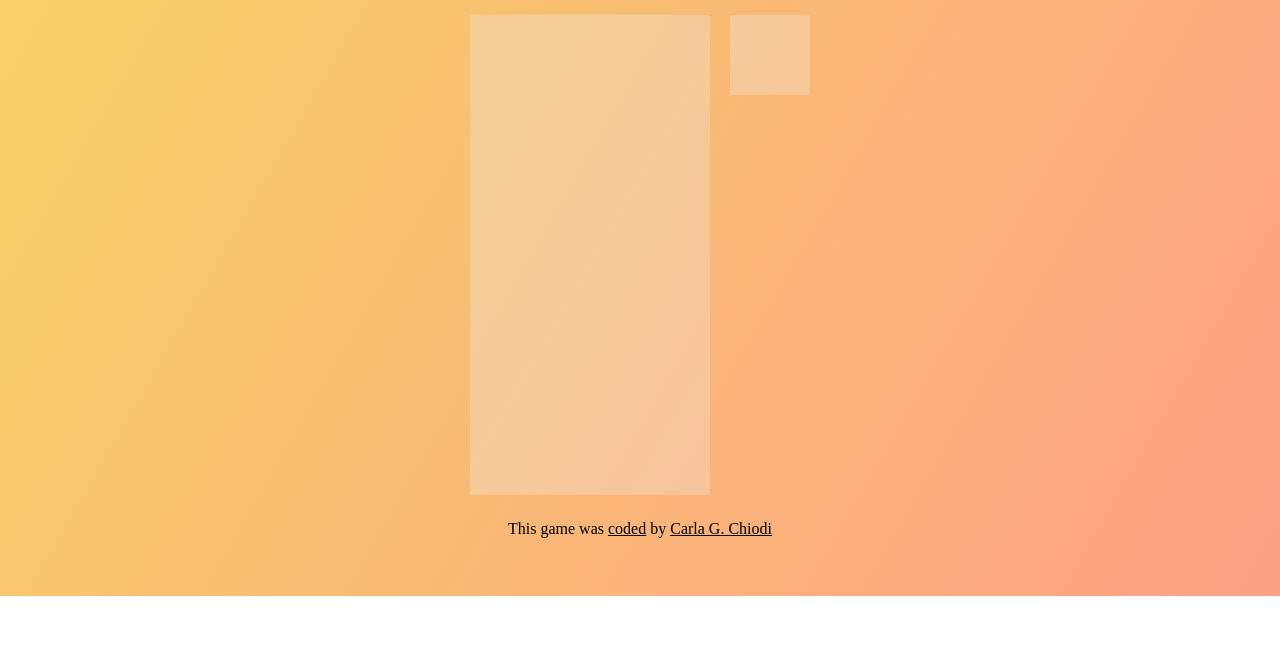
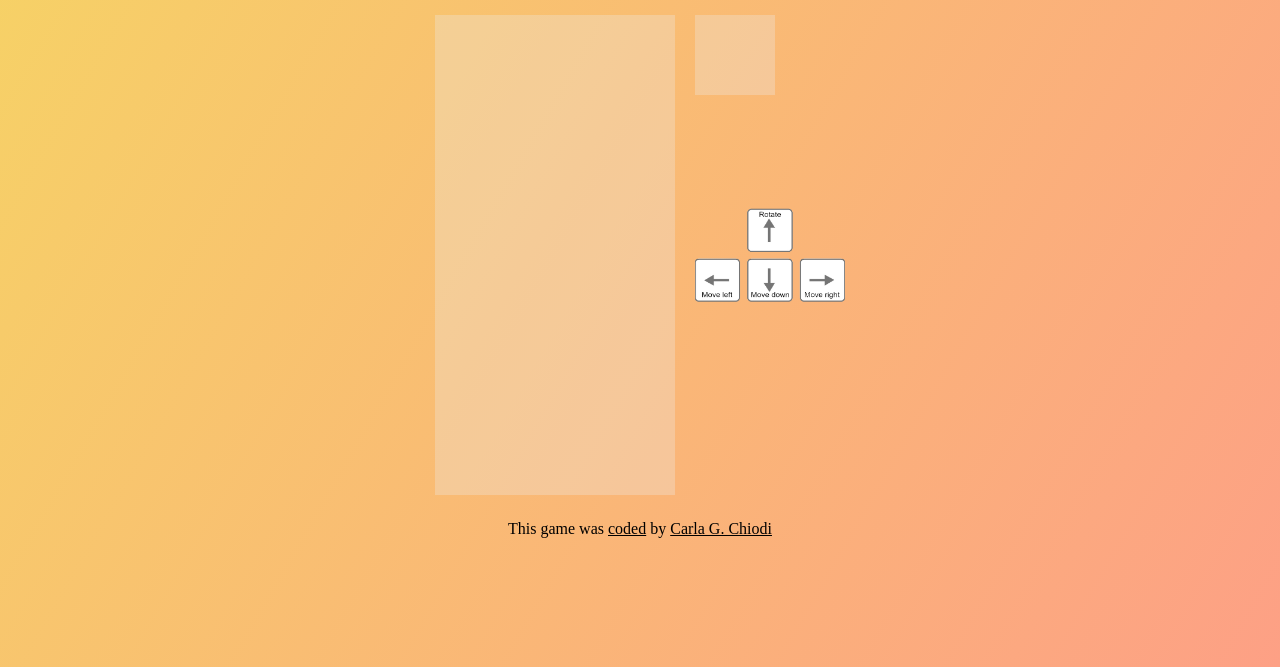
Before and after one commit to chiodicg/Tetris, a plain HTML site: page index.html in a window 1280 px wide. Shown: the part 136-803 px from the top of the page. Drawn offline with Linux system fonts and the light colour scheme.

Commit message:
Added instructions and styling
-Added a figure of the keyboard keys and functions
-Added some styling in the page
-Moved event listener of the keyup inside the Start/Pause button, so it will work only when the game is playing

```diff
--- a/app.js
+++ b/app.js
@@ -101,7 +101,6 @@ document.addEventListener('DOMContentLoaded', () => {
       moveDown()
     }
   }
-  document.addEventListener('keyup', control)
 
   // Make the Tetrominoes move down every second
   function moveDown() {
@@ -221,8 +220,10 @@ document.addEventListener('DOMContentLoaded', () => {
       clearInterval(timerId)
       timerId = null
       status.innerHTML = 'Pause'
+      document.removeEventListener('keyup', control)
     } else {
       status.innerHTML = 'Start'
+      document.addEventListener('keyup', control)
       draw()
       timerId = setInterval(moveDown, 800)
       nextRandom = Math.floor(Math.random() * theTetrominoes.length)
@@ -236,7 +237,7 @@ document.addEventListener('DOMContentLoaded', () => {
       const row = [i, i + 1, i + 2, i + 3, i + 4, i + 5, i + 6, i + 7, i + 8, i + 9, i + 10, i + 11]
       if (row.every(index => squares[index].classList.contains('taken'))) {
         score += 12
-        scoreDisplay.innerHTML = score
+        scoreDisplay.innerHTML = ` ${score}`
         row.forEach(index => {
           squares[index].classList.remove('taken')
           squares[index].classList.remove('tetromino')
--- a/index.html
+++ b/index.html
@@ -335,6 +335,7 @@
       <div></div>
       <div></div>
     </div>
+    <img class="instructions" src="src/keys.png" alt="Keyboard arrows showing the functions: left arrow moves left, right arrow moves right, up arrow rotates and down arrow moves down">
   </div>
   <footer>This game was <a href="https://github.com/chiodicg/Tetris" target="_blank">coded</a> by <a href="https://www.linkedin.com/in/carla-gottschald-chiodi-5bb811172" target="_blank">Carla G. Chiodi</a> </footer>
 </body>
--- a/style.css
+++ b/style.css
@@ -1,7 +1,7 @@
 body {
   background-image: linear-gradient(120deg, #f6d365 0%, #fda085 100%);
-  background-repeat: no-repeat;
   background-size: cover;
+  height: 90vh;
   padding-bottom: 50px;
 }
 .start-score {
@@ -26,6 +26,7 @@ button {
 .container {
   display: flex;
   justify-content: center;
+  flex-wrap: wrap;
 }
 .grid {
   background-color: rgba(234,234,234,0.3);
@@ -50,6 +51,13 @@ button {
   width: 80px;
 }
 
+.instructions {
+  align-self: center;
+  margin-left: -80px;
+  height: 100px;
+  width: 150px;
+}
+
 footer {
   font-size: 1rem;
   margin-top: 25px;
```
Also changed, not shown: src/keys.png (added).
